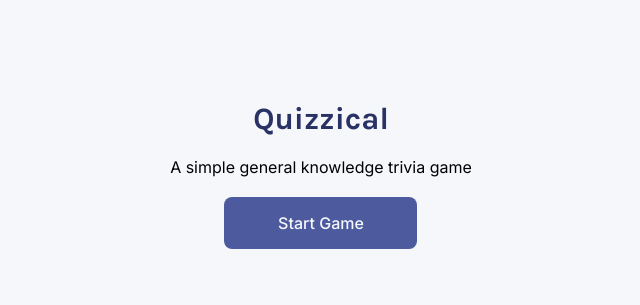
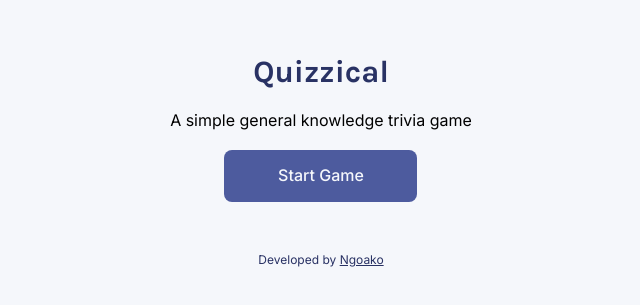
Before and after one commit to Ngoakor12/quizzical, a React (Create React App) app: page / in a window 1280 px wide. Shown: the part 225-530 px from the top of the page, without its empty margins (319-959 px from the left). Built offline with nearby package versions, Linux system fonts and the light colour scheme.

Commit message:
Added footer

```diff
--- a/src/App.css
+++ b/src/App.css
@@ -153,6 +153,19 @@ code {
   background-color: hsl(230, 34%, 56%);
 }
 
+footer {
+  font-family: Inter, sans-serif;
+  font-size: 12px;
+  display: flex;
+  align-items: center;
+  color: #293264;
+  padding: 30px 0;
+}
+
+footer a {
+  color: #293264;
+}
+
 @media (min-width: 360px) {
   .quiz-button-section {
     display: flex;
--- /dev/null
+++ b/src/components/Footer/Footer.js
@@ -0,0 +1,11 @@
+const Footer = () => {
+  return (
+    <footer>
+      <p>
+        Developed by <a href="https://www.ngoako.com">Ngoako</a>
+      </p>
+    </footer>
+  );
+};
+
+export default Footer;
--- a/src/components/Quiz/Quiz.js
+++ b/src/components/Quiz/Quiz.js
@@ -2,6 +2,7 @@ import { nanoid } from "nanoid";
 import { useState, useEffect } from "react";
 import Question from "../Question/Question";
 import Answer from "../Answer/Answer";
+import Footer from "../Footer/Footer";
 
 function Quiz() {
   const [questions, setQuestions] = useState([]);
@@ -147,6 +148,7 @@ function Quiz() {
     <>
       {quizQuestions}
       {quizButtonSection}
+      <Footer />
     </>
   );
 }
--- a/src/components/StartScreen/StartScreen.js
+++ b/src/components/StartScreen/StartScreen.js
@@ -1,3 +1,4 @@
+import Footer from "../Footer/Footer";
 const StartScreen = (props) => {
   return (
     <div className="start-screen">
@@ -6,6 +7,7 @@ const StartScreen = (props) => {
       <button className="start-quiz-button" onClick={props.startGame}>
         Start Game
       </button>
+      <Footer />
     </div>
   );
 };
```
